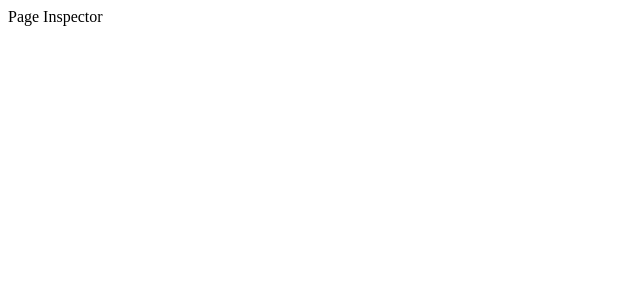
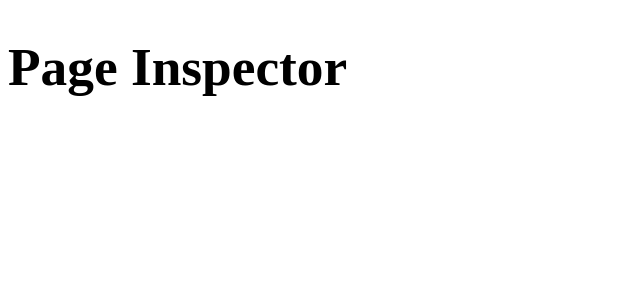
Before and after one commit to luizclr/page-inspector, a React app: page / in a window 1280 px wide. Shown: the top 300 px of the page, without its empty margins (0-640 px from the left). Built offline with nearby package versions, Linux system fonts and the light colour scheme.

Commit message:
feat: add styled-components

```diff
--- /dev/null
+++ b/src/app.styles.ts
@@ -0,0 +1,5 @@
+import styled from "styled-components";
+
+export const Title = styled.h1`
+  font-size: 40pt;
+`;
--- a/src/app.tsx
+++ b/src/app.tsx
@@ -1,5 +1,6 @@
 import React, { ReactElement } from "react";
+import { Title } from "./app.styles";
 
-const App = (): ReactElement => <div>Page Inspector</div>;
+const App = (): ReactElement => <Title>Page Inspector</Title>;
 
 export default App;
```
Also changed, not shown: package.json (+8 -5 lines), .babelrc, 2 other files (tests, documents, lock files or other folders).
